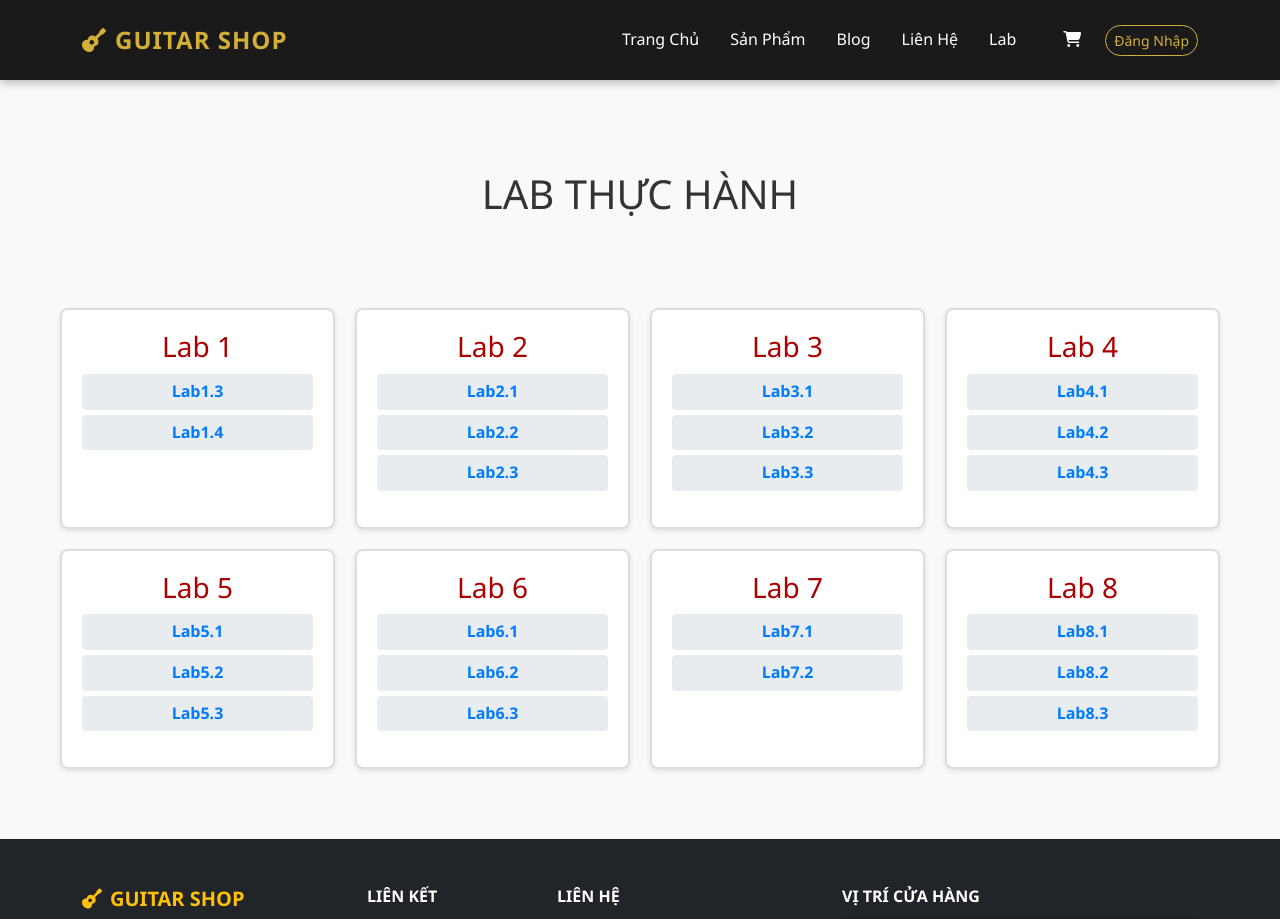
After one commit to thaitranquang2004/guitar-shop-php, a PHP site: page /pages/lab.php in a window 1280 px wide. The commit adds this page. Shown: the top 919 px of the page. Run offline with PHP 8.4, Linux system fonts and the light colour scheme; some libraries are stand-ins or nearby versions.

Commit message:
init lab

```diff
--- a/includes/footer.php
+++ b/includes/footer.php
@@ -22,6 +22,7 @@
                         <li class="mb-2"><a href="<?php echo BASE_URL; ?>index.php" class="text-white-50 text-decoration-none"><i class="fas fa-chevron-right me-2"></i>Trang Chủ</a></li>
                         <li class="mb-2"><a href="<?php echo BASE_URL; ?>pages/shop.php" class="text-white-50 text-decoration-none"><i class="fas fa-chevron-right me-2"></i>Sản Phẩm</a></li>
                         <li class="mb-2"><a href="<?php echo BASE_URL; ?>pages/blog.php" class="text-white-50 text-decoration-none"><i class="fas fa-chevron-right me-2"></i>Blog</a></li>
+                        <li class="mb-2"><a href="<?php echo BASE_URL; ?>pages/lab.php" class="text-white-50 text-decoration-none"><i class="fas fa-chevron-right me-2"></i>Lab</a></li>
                         <li class="mb-2"><a href="<?php echo BASE_URL; ?>pages/contact.php" class="text-white-50 text-decoration-none"><i class="fas fa-chevron-right me-2"></i>Liên Hệ</a></li>
                     </ul>
                 </div>
@@ -31,20 +32,28 @@
                     <h6 class="text-uppercase mb-3 fw-bold">Liên Hệ</h6>
                     <ul class="list-unstyled small">
                         <li class="mb-2">
+                            <i class="bi bi-person me-2 text-warning"></i>
+                            Họ và tên: Trần Quang Thái
+                        </li>
+                        <li class="mb-2">
+                            <i class="bi bi-person me-2 text-warning"></i>
+                            MSSV: DH52201421
+                        </li>
+                        <li class="mb-2">
                             <i class="fas fa-map-marker-alt me-2 text-warning"></i>
-                            123 Nguyễn Huệ, Q.1, TP.HCM
+                            180 Cao Lỗ, Phường, Quận 8, Thành phố Hồ Chí Minh
                         </li>
                         <li class="mb-2">
                             <i class="fas fa-envelope me-2 text-warning"></i>
-                            <a href="mailto:contact@guitarshop.com" class="text-white-50 text-decoration-none">contact@guitarshop.com</a>
+                            <a href="mailto:dh52201421@student.stu.edu.vn" class="text-white-50 text-decoration-none">dh52201421@student.stu.edu.vn</a>
                         </li>
                         <li class="mb-2">
                             <i class="fas fa-phone me-2 text-warning"></i>
-                            <a href="tel:+84123456789" class="text-white-50 text-decoration-none">+84 123 456 789</a>
+                            <a href="tel:0369029500" class="text-white-50 text-decoration-none">0369029500</a>
                         </li>
                         <li class="mb-2">
                             <i class="far fa-clock me-2 text-warning"></i>
-                            T2-CN: 9:00 - 21:00
+                            Thứ 2 ca 4 nhóm 10
                         </li>
                     </ul>
                 </div>
@@ -53,13 +62,7 @@
                 <div class="col-lg-4 col-md-6 mb-4">
                     <h6 class="text-uppercase mb-3 fw-bold">Vị Trí Cửa Hàng</h6>
                     <div class="ratio ratio-16x9 rounded overflow-hidden shadow">
-                        <iframe
-                            src="https://www.google.com/maps/embed?pb=!1m18!1m12!1m3!1d3919.4967788971787!2d106.70249631533424!3d10.775311792321675!2m3!1f0!2f0!3f0!3m2!1i1024!2i768!4f13.1!3m3!1m2!1s0x31752f4b3330bcc9%3A0xb3ff69197b10ec4f!2zTmd1eeG7hW4gSHXhu4csIELhur9uIE5naMOqLCBRdeG6rW4gMSwgVGjDoG5oIHBo4buRIEjhu5MgQ2jDrSBNaW5oLCBWaWV0bmFt!5e0!3m2!1sen!2s!4v1638888888888!5m2!1sen!2s"
-                            style="border:0;"
-                            allowfullscreen=""
-                            loading="lazy"
-                            referrerpolicy="no-referrer-when-downgrade">
-                        </iframe>
+                        <iframe src="https://www.google.com/maps/embed?pb=!1m18!1m12!1m3!1d3919.9544104258935!2d106.67525717490723!3d10.737997189408455!2m3!1f0!2f0!3f0!3m2!1i1024!2i768!4f13.1!3m3!1m2!1s0x31752f62a90e5dbd%3A0x674d5126513db295!2sSaigon%20Technology%20University!5e0!3m2!1sen!2s!4v1765188451872!5m2!1sen!2s" width="600" height="450" style="border:0;" allowfullscreen="" loading="lazy" referrerpolicy="no-referrer-when-downgrade"></iframe>
                     </div>
                 </div>
             </div>
--- a/includes/header.php
+++ b/includes/header.php
@@ -12,6 +12,7 @@ if (session_status() === PHP_SESSION_NONE) {
     <title>Guitar Shop - Đẳng Cấp Âm Nhạc</title>
     <!-- Bootstrap 5 -->
     <link href="https://cdn.jsdelivr.net/npm/bootstrap@5.3.0/dist/css/bootstrap.min.css" rel="stylesheet">
+    <link href="https://cdn.jsdelivr.net/npm/bootstrap-icons@1.11.3/font/bootstrap-icons.css" rel="stylesheet">
     <!-- FontAwesome -->
     <link rel="stylesheet" href="https://cdnjs.cloudflare.com/ajax/libs/font-awesome/6.4.0/css/all.min.css">
     <!-- Custom CSS -->
@@ -40,6 +41,9 @@ if (session_status() === PHP_SESSION_NONE) {
                     <li class="nav-item">
                         <a class="nav-link" href="<?php echo BASE_URL; ?>pages/contact.php">Liên Hệ</a>
                     </li>
+                    <li class="nav-item">
+                        <a class="nav-link" href="<?php echo BASE_URL; ?>pages/lab.php">Lab</a>
+                    </li>
                     <li class="nav-item ms-3">
                         <a class="nav-link" href="<?php echo BASE_URL; ?>pages/cart.php">
                             <i class="fas fa-shopping-cart"></i>
@@ -48,24 +52,9 @@ if (session_status() === PHP_SESSION_NONE) {
                             <?php endif; ?>
                         </a>
                     </li>
-                    <?php if (isset($_SESSION['user'])): ?>
-                        <li class="nav-item dropdown ms-3">
-                            <a class="nav-link dropdown-toggle" href="#" id="userDropdown" role="button" data-bs-toggle="dropdown">
-                                <i class="fas fa-user"></i> <?php echo htmlspecialchars($_SESSION['user']); ?>
-                            </a>
-                            <ul class="dropdown-menu dropdown-menu-end">
-                                <?php if (isset($_SESSION['admin'])): ?>
-                                    <li><a class="dropdown-item" href="<?php echo BASE_URL; ?>admin/dashboard.php">Quản Lý Admin</a></li>
-                                <?php endif; ?>
-                                <li><hr class="dropdown-divider"></li>
-                                <li><a class="dropdown-item text-danger" href="<?php echo BASE_URL; ?>logout.php">Đăng Xuất</a></li>
-                            </ul>
-                        </li>
-                    <?php else: ?>
-                        <li class="nav-item ms-3">
-                            <a class="btn btn-outline-primary btn-sm" href="<?php echo BASE_URL; ?>admin/index.php">Đăng Nhập</a>
-                        </li>
-                    <?php endif; ?>
+                    <li class="nav-item ms-3 d-flex justify-content-center align-items-center">
+                        <a class="btn btn-outline-primary btn-sm" href="<?php echo BASE_URL; ?>admin/index.php">Đăng Nhập</a>
+                    </li>
                 </ul>
             </div>
         </div>
--- a/pages/cart.php
+++ b/pages/cart.php
@@ -10,7 +10,7 @@ if (isset($_SESSION['cart'])) {
 }
 ?>
 
-<div class="container mt-5">
+<div class="container mt-5" style="padding-bottom: 80px;">
     <h2 class="fw-bold mb-4">Giỏ Hàng Của Bạn</h2>
 
     <?php if (!isset($_SESSION['cart']) || empty($_SESSION['cart'])): ?>
--- /dev/null
+++ b/pages/lab.php
@@ -0,0 +1,87 @@
+<?php
+include '../config/database.php';
+include '../includes/header.php';
+?>
+<div style="max-width: 1200px; margin: 0 auto; padding: 20px">
+    <h1 style="text-align: center; color: #333; padding-top: 70px;padding-bottom: 70px">LAB THỰC HÀNH</h1>
+    <div style="display: grid; grid-template-columns: repeat(4, 1fr); gap: 20px; margin-top: 20px;">
+        <!-- Lab 1: HTML -->
+        <div style="background: white; border: 2px solid #ddd; border-radius: 8px; padding: 20px; text-align: center; box-shadow: 0 2px 5px rgba(0,0,0,0.1);">
+            <h3 style="margin: 0 0 10px; color: #ac0000ff;">Lab 1</h3>
+            <ul style="list-style: none; padding: 0;">
+                <li style="margin: 5px 0; background: #e9ecef; padding: 5px; border-radius: 4px;"><a href="<?php echo BASE_URL; ?>pages/shop.php" style="text-decoration: none; color: #007bff; font-weight: bold;">Lab1.3</a></li>
+                <li style="margin: 5px 0; background: #e9ecef; padding: 5px; border-radius: 4px;"><a href="<?php echo BASE_URL; ?>pages/shop.php" style="text-decoration: none; color: #007bff; font-weight: bold;">Lab1.4</a></li>
+            </ul>
+        </div>
+
+        <!-- Lab 2: Table & List -->
+        <div style="background: white; border: 2px solid #ddd; border-radius: 8px; padding: 20px; text-align: center; box-shadow: 0 2px 5px rgba(0,0,0,0.1);">
+            <h3 style="margin: 0 0 10px; color: #ac0000ff;">Lab 2</h3>
+            <ul style="list-style: none; padding: 0;">
+                <li style="margin: 5px 0; background: #e9ecef; padding: 5px; border-radius: 4px;"><a href="<?php echo BASE_URL; ?>pages/shop.php" style="text-decoration: none; color: #007bff; font-weight: bold;">Lab2.1</a></li>
+                <li style="margin: 5px 0; background: #e9ecef; padding: 5px; border-radius: 4px;"><a href="<?php echo BASE_URL; ?>pages/shop.php" style="text-decoration: none; color: #007bff; font-weight: bold;">Lab2.2</a></li>
+                <li style="margin: 5px 0; background: #e9ecef; padding: 5px; border-radius: 4px;"><a href="<?php echo BASE_URL; ?>pages/shop.php" style="text-decoration: none; color: #007bff; font-weight: bold;">Lab2.3</a></li>
+            </ul>
+        </div>
+
+        <!-- Lab 3: Frame & Form -->
+        <div style="background: white; border: 2px solid #ddd; border-radius: 8px; padding: 20px; text-align: center; box-shadow: 0 2px 5px rgba(0,0,0,0.1);">
+            <h3 style="margin: 0 0 10px; color: #ac0000ff;">Lab 3</h3>
+            <ul style="list-style: none; padding: 0;">
+                <li style="margin: 5px 0; background: #e9ecef; padding: 5px; border-radius: 4px;"><a href="<?php echo BASE_URL; ?>pages/shop.php" style="text-decoration: none; color: #007bff; font-weight: bold;">Lab3.1</a></li>
+                <li style="margin: 5px 0; background: #e9ecef; padding: 5px; border-radius: 4px;"><a href="<?php echo BASE_URL; ?>pages/shop.php" style="text-decoration: none; color: #007bff; font-weight: bold;">Lab3.2</a></li>
+                <li style="margin: 5px 0; background: #e9ecef; padding: 5px; border-radius: 4px;"><a href="<?php echo BASE_URL; ?>pages/shop.php" style="text-decoration: none; color: #007bff; font-weight: bold;">Lab3.3</a></li>
+            </ul>
+        </div>
+
+        <!-- Lab 4: CSS cơ bản -->
+        <div style="background: white; border: 2px solid #ddd; border-radius: 8px; padding: 20px; text-align: center; box-shadow: 0 2px 5px rgba(0,0,0,0.1);">
+            <h3 style="margin: 0 0 10px; color: #ac0000ff;">Lab 4</h3>
+            <ul style="list-style: none; padding: 0;">
+                <li style="margin: 5px 0; background: #e9ecef; padding: 5px; border-radius: 4px;"><a href="<?php echo BASE_URL; ?>pages/shop.php" style="text-decoration: none; color: #007bff; font-weight: bold;">Lab4.1</a></li>
+                <li style="margin: 5px 0; background: #e9ecef; padding: 5px; border-radius: 4px;"><a href="<?php echo BASE_URL; ?>pages/shop.php" style="text-decoration: none; color: #007bff; font-weight: bold;">Lab4.2</a></li>
+                <li style="margin: 5px 0; background: #e9ecef; padding: 5px; border-radius: 4px;"><a href="<?php echo BASE_URL; ?>pages/shop.php" style="text-decoration: none; color: #007bff; font-weight: bold;">Lab4.3</a></li>
+            </ul>
+        </div>
+
+        <!-- Lab 5: Cấu trúc CSS -->
+        <div style="background: white; border: 2px solid #ddd; border-radius: 8px; padding: 20px; text-align: center; box-shadow: 0 2px 5px rgba(0,0,0,0.1);">
+            <h3 style="margin: 0 0 10px; color: #ac0000ff;">Lab 5</h3>
+            <ul style="list-style: none; padding: 0;">
+                <li style="margin: 5px 0; background: #e9ecef; padding: 5px; border-radius: 4px;"><a href="<?php echo BASE_URL; ?>pages/shop.php" style="text-decoration: none; color: #007bff; font-weight: bold;">Lab5.1</a></li>
+                <li style="margin: 5px 0; background: #e9ecef; padding: 5px; border-radius: 4px;"><a href="<?php echo BASE_URL; ?>pages/shop.php" style="text-decoration: none; color: #007bff; font-weight: bold;">Lab5.2</a></li>
+                <li style="margin: 5px 0; background: #e9ecef; padding: 5px; border-radius: 4px;"><a href="<?php echo BASE_URL; ?>pages/shop.php" style="text-decoration: none; color: #007bff; font-weight: bold;">Lab5.3</a></li>
+            </ul>
+        </div>
+
+        <!-- Lab 6: Xây dựng layout responsive bằng CSS -->
+        <div style="background: white; border: 2px solid #ddd; border-radius: 8px; padding: 20px; text-align: center; box-shadow: 0 2px 5px rgba(0,0,0,0.1);">
+            <h3 style="margin: 0 0 10px; color: #ac0000ff;">Lab 6</h3>
+            <ul style="list-style: none; padding: 0;">
+                <li style="margin: 5px 0; background: #e9ecef; padding: 5px; border-radius: 4px;"><a href="<?php echo BASE_URL; ?>pages/shop.php" style="text-decoration: none; color: #007bff; font-weight: bold;">Lab6.1</a></li>
+                <li style="margin: 5px 0; background: #e9ecef; padding: 5px; border-radius: 4px;"><a href="<?php echo BASE_URL; ?>pages/shop.php" style="text-decoration: none; color: #007bff; font-weight: bold;">Lab6.2</a></li>
+                <li style="margin: 5px 0; background: #e9ecef; padding: 5px; border-radius: 4px;"><a href="<?php echo BASE_URL; ?>pages/shop.php" style="text-decoration: none; color: #007bff; font-weight: bold;">Lab6.3</a></li>
+            </ul>
+        </div>
+
+        <!-- Lab 7: Javascript -->
+        <div style="background: white; border: 2px solid #ddd; border-radius: 8px; padding: 20px; text-align: center; box-shadow: 0 2px 5px rgba(0,0,0,0.1);">
+            <h3 style="margin: 0 0 10px; color: #ac0000ff;">Lab 7</h3>
+            <ul style="list-style: none; padding: 0;">
+                <li style="margin: 5px 0; background: #e9ecef; padding: 5px; border-radius: 4px;"><a href="<?php echo BASE_URL; ?>pages/shop.php" style="text-decoration: none; color: #007bff; font-weight: bold;">Lab7.1</a></li>
+                <li style="margin: 5px 0; background: #e9ecef; padding: 5px; border-radius: 4px;"><a href="<?php echo BASE_URL; ?>pages/shop.php" style="text-decoration: none; color: #007bff; font-weight: bold;">Lab7.2</a></li>
+            </ul>
+        </div>
+
+        <!-- Lab 8: Javascript nâng cao -->
+        <div style="background: white; border: 2px solid #ddd; border-radius: 8px; padding: 20px; text-align: center; box-shadow: 0 2px 5px rgba(0,0,0,0.1);">
+            <h3 style="margin: 0 0 10px; color: #ac0000ff;">Lab 8</h3>
+            <ul style="list-style: none; padding: 0;">
+                <li style="margin: 5px 0; background: #e9ecef; padding: 5px; border-radius: 4px;"><a href="<?php echo BASE_URL; ?>pages/shop.php" style="text-decoration: none; color: #007bff; font-weight: bold;">Lab8.1</a></li>
+                <li style="margin: 5px 0; background: #e9ecef; padding: 5px; border-radius: 4px;"><a href="<?php echo BASE_URL; ?>pages/shop.php" style="text-decoration: none; color: #007bff; font-weight: bold;">Lab8.2</a></li>
+                <li style="margin: 5px 0; background: #e9ecef; padding: 5px; border-radius: 4px;"><a href="<?php echo BASE_URL; ?>pages/shop.php" style="text-decoration: none; color: #007bff; font-weight: bold;">Lab8.3</a></li>
+            </ul>
+        </div>
+    </div>
+</div>
+<?php include '../includes/footer.php'; ?>
```
